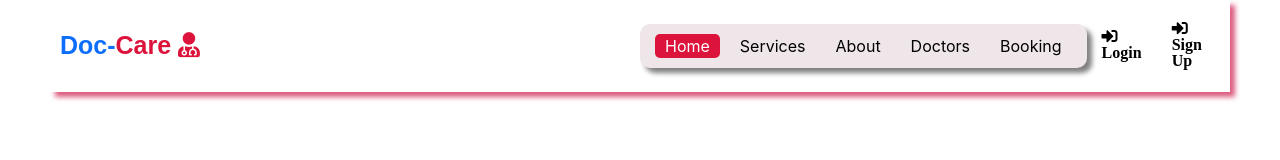
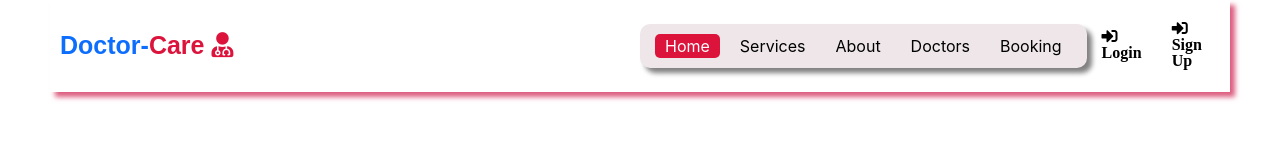
Before and after one commit to Programming-Hero-Web-Course3/healthcare-related-website-rejoanafridi, a React (Create React App) app: page / in a window 1280 px wide. Shown: the top 160 px of the page. Built offline with nearby package versions, Linux system fonts and the light colour scheme; no server answers.

Commit message:
google-auth complete

```diff
--- a/public/index.html
+++ b/public/index.html
@@ -20,7 +20,7 @@
   <!-- bootstrap -->
   <link href="https://cdn.jsdelivr.net/npm/bootstrap@5.1.3/dist/css/bootstrap.min.css" rel="stylesheet"
     integrity="sha384-1BmE4kWBq78iYhFldvKuhfTAU6auU8tT94WrHftjDbrCEXSU1oBoqyl2QvZ6jIW3" crossorigin="anonymous">
-  <title>Doc-Care ? Clinical Health</title>
+  <title>Doctor-Care |  Health</title>
 </head>
 
 <body>
--- a/src/Components/Shared/Footer/Footer.js
+++ b/src/Components/Shared/Footer/Footer.js
@@ -7,7 +7,7 @@ const Footer = () => {
 				<div className="col-3">
 					<div className="logo">
 						<p>
-							Doc-
+							Doctor-
 							<span>
 								Care <i class="fas fa-user-md"></i>
 							</span>{" "}
--- a/src/Components/Shared/Header/Header.js
+++ b/src/Components/Shared/Header/Header.js
@@ -9,7 +9,7 @@ const Header = () => {
 			<nav>
 				<div className="logo">
 					<Link to="/">
-						Doc-
+						Doctor-
 						<span>
 							Care <i class="fas fa-user-md"></i>
 						</span>{" "}
```
